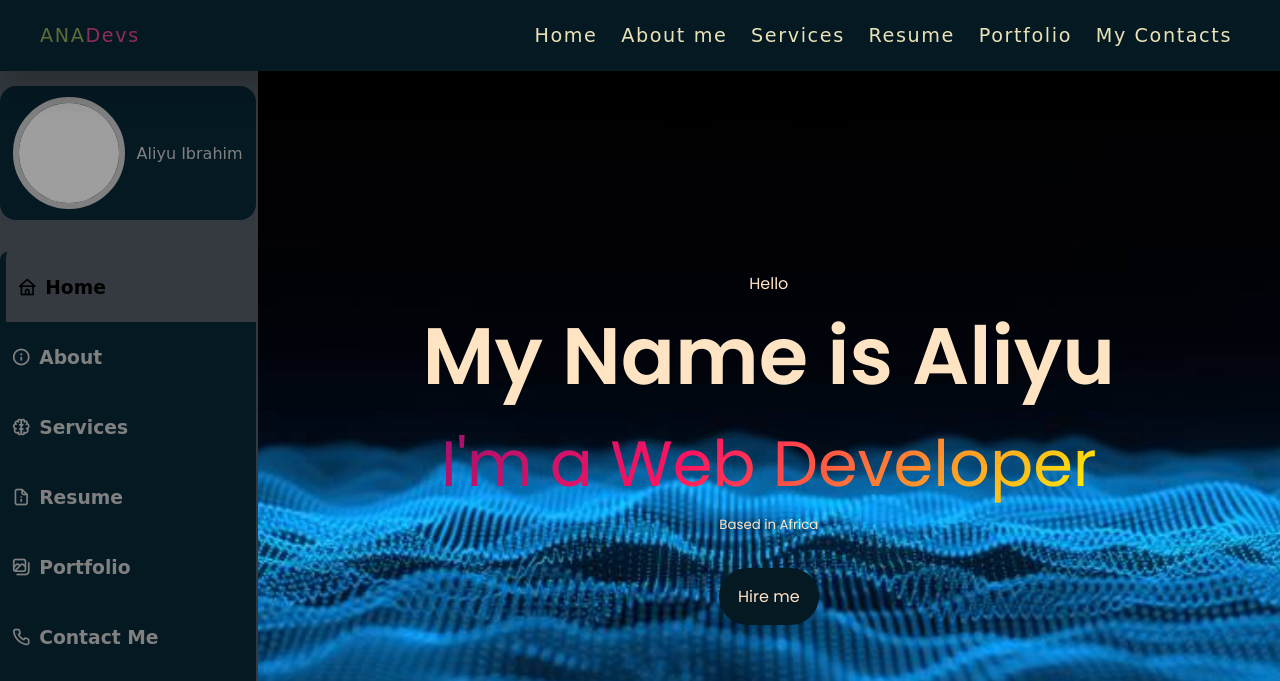
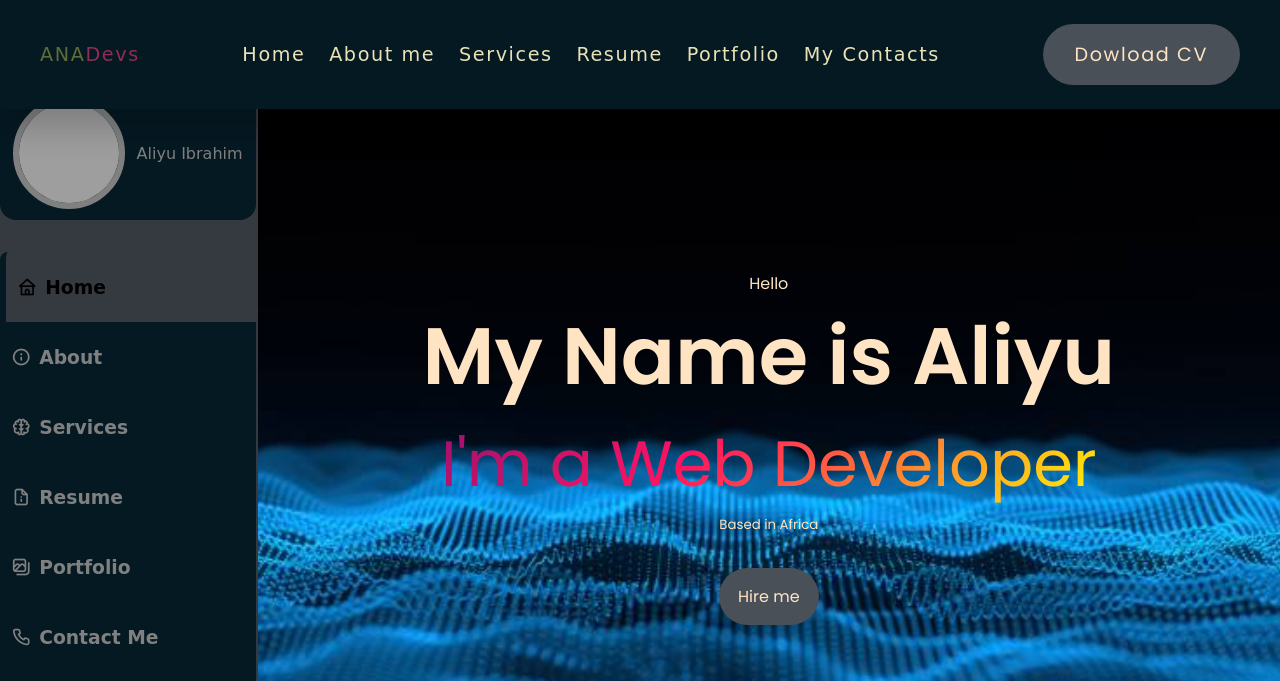
Before and after one commit to Anaboy01/Portfolio, a plain HTML site: page index.html in a window 1280 px wide. Shown: the top 681 px of the page. Drawn offline with nearby package versions, Linux system fonts and the light colour scheme; grey boxes are pictures that could not be loaded; a web font is replaced by a local one.

Commit message:
modified

```diff
--- a/index.html
+++ b/index.html
@@ -24,6 +24,8 @@
                         <a href="#portfolio">Portfolio</a>
                         <a href="#contact">My Contacts</a>
                   </div>
+
+                  <div class="boton"> <div class="btn"><a href="https://bit.ly/3JsaFRv" target="_blank">Dowload CV</a></div></div>
             </nav>
       </header>
       <!--============= MAIN ===========-->
@@ -111,7 +113,7 @@
 
                               </div>
                         </section>
-
+            <!--============ ABOUT SECTION ============================-->
                         <section class="sectTwo" id="about">
                               <h2 class="fades" >About me</h2>
 
@@ -124,7 +126,7 @@
                                           <h2>I am <span>Aliyu Ibrahim,</span> a Web Developer</h2>
                                           <p>I help you build brand for your business at an affordable price. Thousands of clients have procured exceptional results while working with our dedicated team. when an unknown printer took a galley of type and scrambled it to make a type specimen book. <br> <br> Delivering work within time and budget which meets client’s requirements is our moto. Lorem Ipsum has been the industry's standard dummy text ever when an unknown printer took a galley.</p>
                                     </div>
-                                    <div>
+                                    <div class="mehn">
                                           <div class="detail">
                                                 <p>Name:  <span>Ibrahim Aliyu</span></p>
                                                 <p>Email:  <a href="mailto: aliyuanate016@gmail.com">aliyuanate016@gmail.com</a></p>
--- a/style.css
+++ b/style.css
@@ -22,7 +22,7 @@ body{
 }
 
 .btn{
-    background: #051923;
+    background: #495057;
       /*background: #d4a373;
       */color: bisque;
       font-family: 'Poppins', sans-serif;
@@ -63,6 +63,7 @@ nav .logo >a{
       color: #8f2d56;
 }
 
+
 nav .logo >a span{
       color:#606c38;
 }
@@ -75,6 +76,24 @@ nav .navList > a{
 nav .navList a:hover{
       background-color: #343a40;
       padding: 1.5rem;
+}
+nav .boton{
+      display: flex;
+      justify-content: center;
+      align-items: center;
+}
+
+nav .boton a{
+      /* background: #051923; */
+      /*background: #d4a373;
+      */color: bisque;
+      font-family: 'Poppins', sans-serif;
+      padding: 1rem;
+      border-radius: 2rem;
+      -webkit-border-radius: 2rem;
+      -moz-border-radius: 2rem;
+      -ms-border-radius: 2rem;
+      -o-border-radius: 2rem;
 }
 
 /*********** CONTAINER *****************/
@@ -772,4 +791,14 @@ footer{
             box-shadow: 0rem 1.2rem 2rem rgba(0, 0, 0, 0.2) ;
             z-index: 10;
       }
+
+      nav .navList > a{
+            color: #eae2b7;
+            padding: 0.5rem;
+            display: none;
+      }
+
+      .sectTwo .intr .mehn{
+            display: none;
+      }
 }
```
